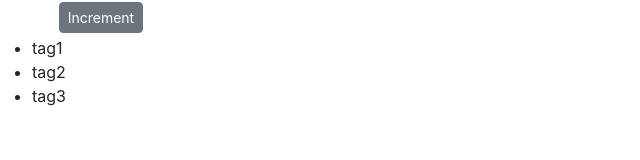
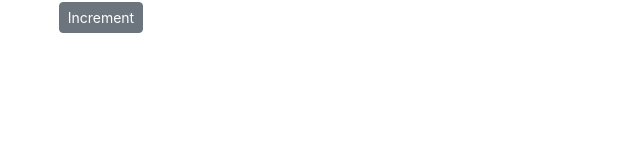
Before and after one commit to SandipPunalkar/CounterTS-App, a React (Create React App) app: page / in a window 1280 px wide. Shown: the top 160 px of the page, without its empty margins (0-640 px from the left). Built offline with nearby package versions, Linux system fonts and the light colour scheme.

Commit message:
Handle event.

```diff
--- a/src/components/Counter.tsx
+++ b/src/components/Counter.tsx
@@ -5,31 +5,26 @@
 
 interface CounterState {
   count: number;
-  tags: string[];
 }
 
 class Counter extends Component<CounterProps, CounterState> {
   constructor(props: CounterProps) {
     super(props);
-    this.state = { count: 0, tags: ["tag1", "tag2", "tag3"] };
+    this.state = { count: 0 };
   }
-  private renderTags() {
-    if (this.state.tags.length === 0) return <p>Ther are no tags!</p>;
-    return (
-      <ul>
-        {this.state.tags.map((tag) => (
-          <li key={tag}>{tag}</li>
-        ))}
-      </ul>
-    );
-  }
+  private handleIncrement = () => {
+    this.setState({ count: this.state.count + 1 });
+  };
   render() {
     return (
       <div>
         <span className={this.getBadgeClasses()}>{this.formatCount()}</span>
-        <button className="btn btn-secondary btn-sm">Increment</button>
-        {this.state.tags.length === 0 && <p>Please create a new Tags!</p>}
-        {this.renderTags()}
+        <button
+          onClick={this.handleIncrement}
+          className="btn btn-secondary btn-sm"
+        >
+          Increment
+        </button>
       </div>
     );
   }
```
